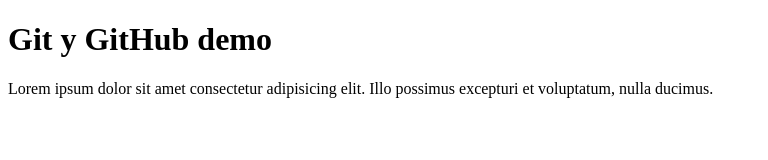
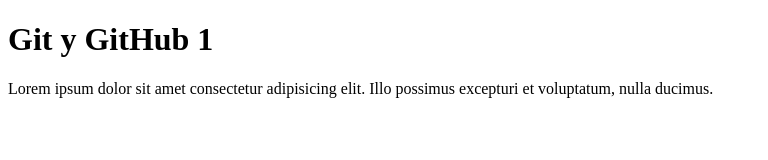
Before and after one commit to V-573/goit-markup-hw-01, a plain HTML site: page index.html in a window 1280 px wide. Shown: the whole page, without its empty margins (0-768 px from the left). Drawn offline with Linux system fonts and the light colour scheme.

Commit message:
Update index.html

```diff
--- a/index.html
+++ b/index.html
@@ -9,7 +9,7 @@
     <link: rel="stylesheet" href="style.css">
   </head>
   <body>
-    <h1>Git y GitHub demo</h1>
+    <h1>Git y GitHub 1</h1>
     <p>
       Lorem ipsum dolor sit amet consectetur adipisicing elit. Illo possimus
       excepturi et voluptatum, nulla ducimus.
```
